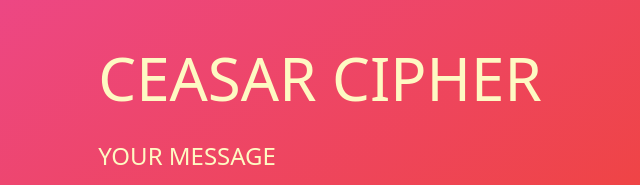
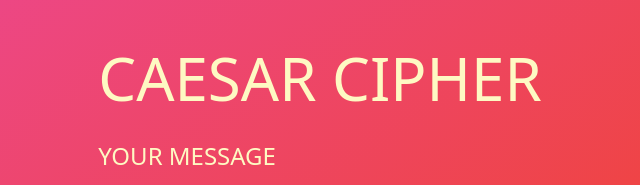
Before and after one commit to infinitemax/TDA-caesar-cipher, a website: page index.html in a window 1280 px wide. Shown: the top 185 px of the page, 320-960 px from the left. Drawn offline with nearby package versions, Linux system fonts and the light colour scheme.

Commit message:
correct spelling error in title

```diff
--- a/index.html
+++ b/index.html
@@ -12,7 +12,7 @@
 <body class="bg-gradient-to-br from-pink-500 via-red-500 to-yellow-500 min-h-[100vh] text-yellow-100 ">
     <div id="cipherBody" class="grid grid-cols-1 justify-items-center ">
         <div class="max-w-[450px]">
-            <h1 class="mt-12 text-center text-6xl">CEASAR CIPHER</h1>
+            <h1 class="mt-12 text-center text-6xl">CAESAR CIPHER</h1>
             <div class="mt-8">
                 <label for="message" class="text-2xl">YOUR MESSAGE</label>
                 <br>
```
